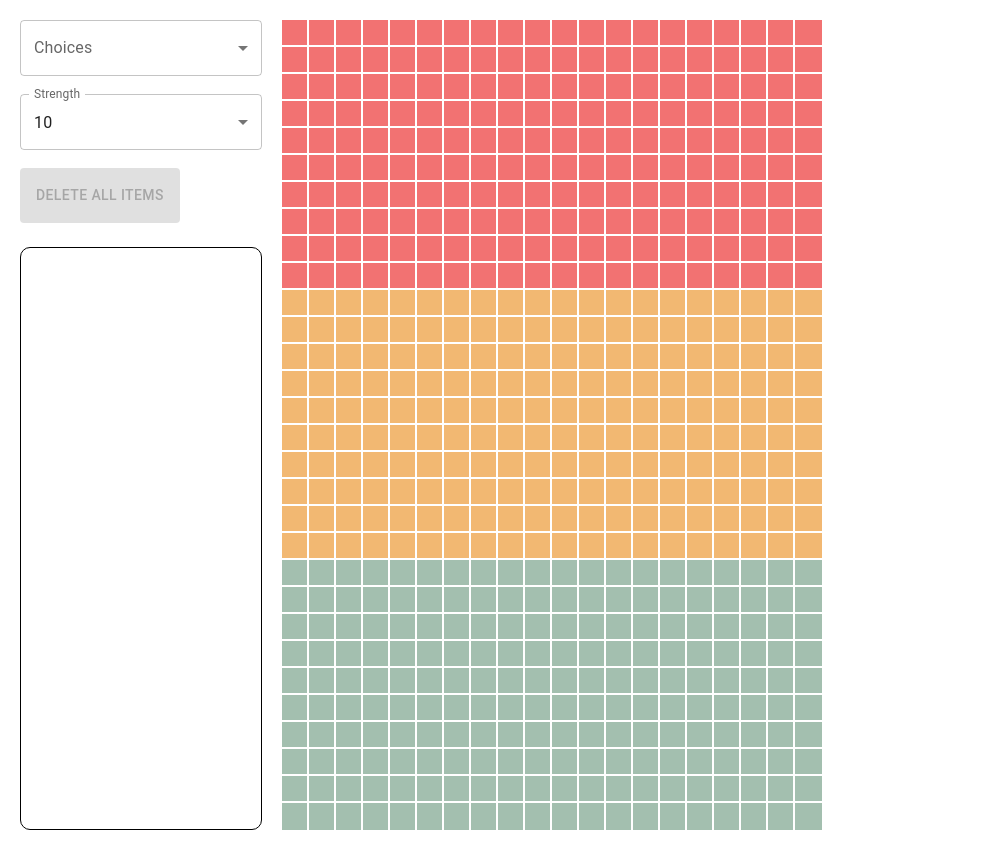
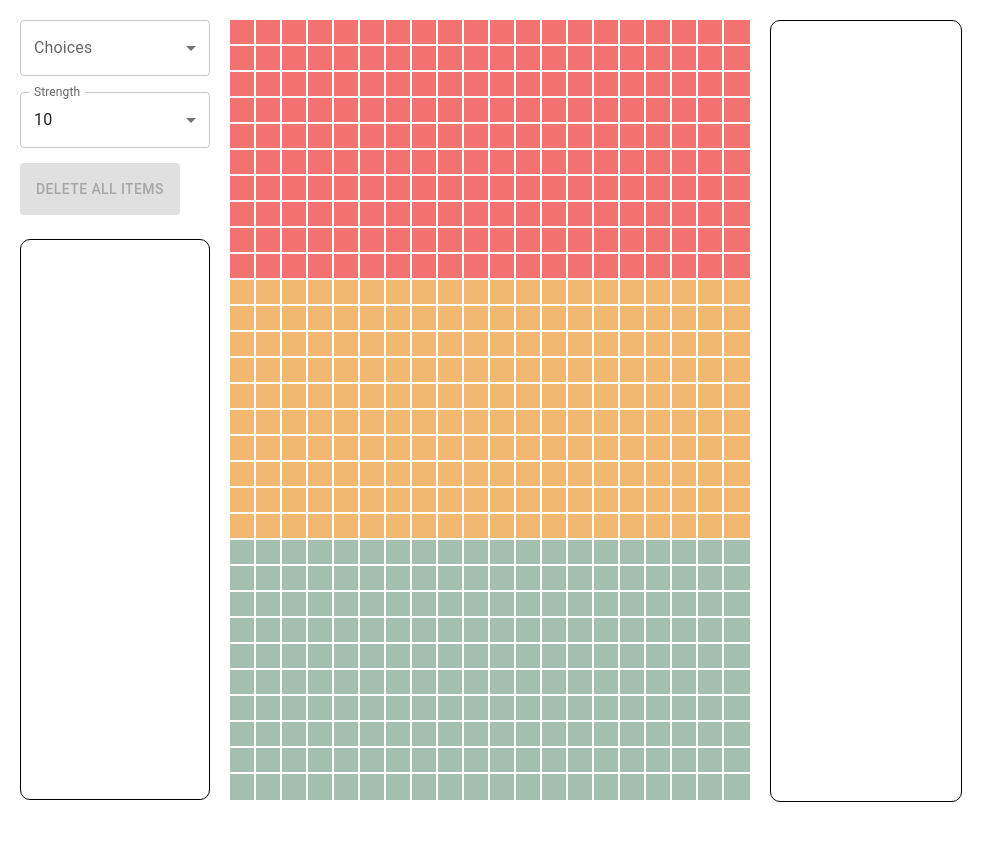
Before and after one commit to erinbye/cubeventory, a React (Create React App) app: page / in a window 1280 px wide. Shown: the whole page, without its empty margins (0-1005 px from the left). Built offline with nearby package versions, Linux system fonts and the light colour scheme.

Commit message:
add list and selections

```diff
--- a/package.json
+++ b/package.json
@@ -15,6 +15,7 @@
     "@types/node": "^20.8.9",
     "@types/react": "^18.2.33",
     "@types/react-dom": "^18.2.14",
+    "classnames": "^2.3.2",
     "react": "^18.2.0",
     "react-dom": "^18.2.0",
     "react-draggable": "^4.4.6",
--- a/src/App.css
+++ b/src/App.css
@@ -9,6 +9,12 @@
   z-index: 2;
   position: absolute;
   border-radius: 4px;
+  transition: outline 300ms ease-in-out;
+}
+
+.cube-open {
+  z-index: 3;
+  outline: 4px solid black;
 }
 
 .centeredText {
@@ -20,6 +26,7 @@
   font-size: small;
   user-select: none;
   text-align: center;
+  text-overflow: ellipsis;
 }
 
 .grid-container {
@@ -71,3 +78,24 @@
   bottom: 2px;
   left: 2px;
 }
+
+.item-list {
+  padding: 10px;
+}
+
+.list-box {
+  border: 1px solid black;
+  border-radius: 10px;
+  width: 100%;
+  height: 100%;
+}
+
+.list-item {
+  cursor: pointer;
+  user-select: none;
+  transition: all 300ms ease-in-out;
+}
+
+.list-item:hover {
+  color: gray;
+}
--- a/src/App.tsx
+++ b/src/App.tsx
@@ -1,5 +1,5 @@
 import "./App.css";
-import { Grid, Button } from "@mui/material";
+import { Grid, Button, Stack } from "@mui/material";
 import { useState, useRef } from "react";
 import jsonData from "./items.json";
 import { ItemModal } from "./components/ItemModal";
@@ -68,6 +68,7 @@ const App = (): JSX.Element => {
           item={it}
           initialCoords={initialCubeCoords}
           openModal={openItemModal}
+          currentlyOpen={openedItem === it}
         />
       ))}
       {openedItem ? (
@@ -79,7 +80,7 @@ const App = (): JSX.Element => {
       ) : null}
       <div className="wrapper">
         <Grid container className="all">
-          <Grid item className="settings" xs={2.5}>
+          <Grid item className="settings" xs={2}>
             <Grid
               container
               rowGap={3}
@@ -120,7 +121,7 @@ const App = (): JSX.Element => {
               </Grid>
             </Grid>
           </Grid>
-          <Grid item className="gridArea" xs>
+          <Grid item className="gridArea">
             <Grid container item>
               <Cubeventory
                 cols={colSize}
@@ -146,6 +147,23 @@ const App = (): JSX.Element => {
               />
             </Grid>
           </Grid>
+          <Grid item className="item-list" xs={2}>
+            <div className="list-box">
+              <Stack height="100%" padding={2}>
+                {currentItems.map((item) => (
+                  <div
+                    className="list-item"
+                    style={
+                      openedItem === item ? { fontWeight: "bold" } : undefined
+                    }
+                    onClick={() => setOpenedItem(item)}
+                  >
+                    {item.name}
+                  </div>
+                ))}
+              </Stack>
+            </div>
+          </Grid>
         </Grid>
       </div>
     </div>
--- a/src/components/Cube.tsx
+++ b/src/components/Cube.tsx
@@ -1,8 +1,9 @@
 import "../App.css";
+import cn from "classnames";
 import Draggable from "react-draggable";
 import { PersonalItem } from "../types";
 import { BASE_SIZE } from "../constants";
-import { getCoords, updateCoordsOfItem } from "../functions";
+import { getCoords, updateCoordsOfItem, handleDoubleClick } from "../functions";
 
 const CenteredText = ({ children }: { children: any }): JSX.Element => {
   return <div className="centeredText">{children}</div>;
@@ -12,10 +13,12 @@ export const Cube = ({
   item,
   initialCoords,
   openModal,
+  currentlyOpen,
 }: {
   item: PersonalItem;
   initialCoords: number[];
   openModal: (it: PersonalItem) => void;
+  currentlyOpen: boolean;
 }): JSX.Element => {
   const { id, name, size, color, coords } = item;
   const heightNum = BASE_SIZE * size[0] - 4;
@@ -36,18 +39,12 @@ export const Cube = ({
     updateCoordsOfItem(id, newCoords);
   };
 
-  const handleDoubleClick = (e: any) => {
-    if (e.detail === 2) {
-      openModal(item);
-    }
-  };
-
   return (
     <Draggable defaultPosition={defaultPos} onStop={onDrop}>
       <div
-        className="cube"
+        className={cn("cube", { ["cube-open"]: currentlyOpen })}
         style={{ height, width, backgroundColor: color }}
-        onClick={handleDoubleClick}
+        onClick={(e) => handleDoubleClick(e, () => openModal(item))}
       >
         <CenteredText>{name}</CenteredText>
       </div>
--- a/src/components/ItemModal.tsx
+++ b/src/components/ItemModal.tsx
@@ -89,6 +89,7 @@ export const ItemModal = ({
   onClose: () => void;
   setCurrentItems: (items: PersonalItem[]) => void;
 }) => {
+  const ref = useRef(null);
   const removeItem = () => {
     removeLocalItem(item, setCurrentItems);
     onClose();
@@ -100,8 +101,9 @@ export const ItemModal = ({
   const updateTitle = (newTitle: string) => {
     updateLocalItem(item.id, "name", newTitle, setCurrentItems);
   };
+  useOnClickOutside(ref, onClose);
   return (
-    <div className="itemModal">
+    <div className="itemModal" ref={ref}>
       <TitleBox title={item.name} updateTitle={updateTitle} />
       <div className="modalBottomLeft">
         <SmallIconButton
--- a/src/constants.ts
+++ b/src/constants.ts
@@ -1,4 +1,4 @@
-const BASE_SIZE: number = 27; // blocks (1/4 pound each)
+const BASE_SIZE: number = 26; // blocks (1/4 pound each)
 const MULTIPLIER: number = 2; // to keep each pound 2x2
 const INITIAL_STRENGTH = 10;
 const INVENTORY_ITEMS_KEY = "inventory_items";
--- a/src/functions.ts
+++ b/src/functions.ts
@@ -74,6 +74,12 @@ const getCoords = (el: HTMLElement) => {
   return [rect.x + window.scrollX, rect.y + window.scrollY];
 };
 
+const handleDoubleClick = (e: any, func: () => void) => {
+  if (e.detail === 2) {
+    func();
+  }
+};
+
 export {
   getLocalStrength,
   setLocalStrength,
@@ -84,4 +90,5 @@ export {
   updateCoordsOfItem,
   getCoords,
   updateLocalItem,
+  handleDoubleClick,
 };
--- a/src/items.json
+++ b/src/items.json
@@ -44,11 +44,11 @@
     { "name": "Longbow", "size": [2, 8], "color": "pink" },
     { "name": "Net", "size": [2, 2], "color": "pink" },
 
-    { "name": "Arrow Case", "size": [1, 4], "color": "yellow"},
-    { "name": "Blowgun Needles", "size": [2, 2], "color": "yellow"},
+    { "name": "Arrow Case", "size": [1, 4], "color": "yellow" },
+    { "name": "Blowgun Needles", "size": [2, 2], "color": "yellow" },
     { "name": "Crossbow Case", "size": [2, 3], "color": "yellow" },
     { "name": "Sling bullets", "size": [2, 3], "color": "yellow" },
 
-    { "name": "Potion", "size": [1, 1], "color": "blue" }
+    { "name": "Potion", "size": [1, 1], "color": "lightblue" }
   ]
 }
```
Also changed, not shown: 1 other file (tests, documents, lock files or other folders).
